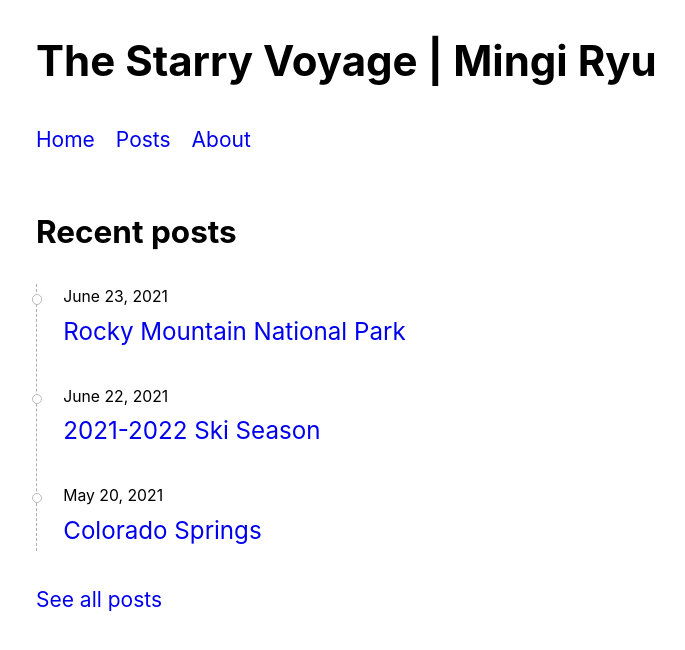
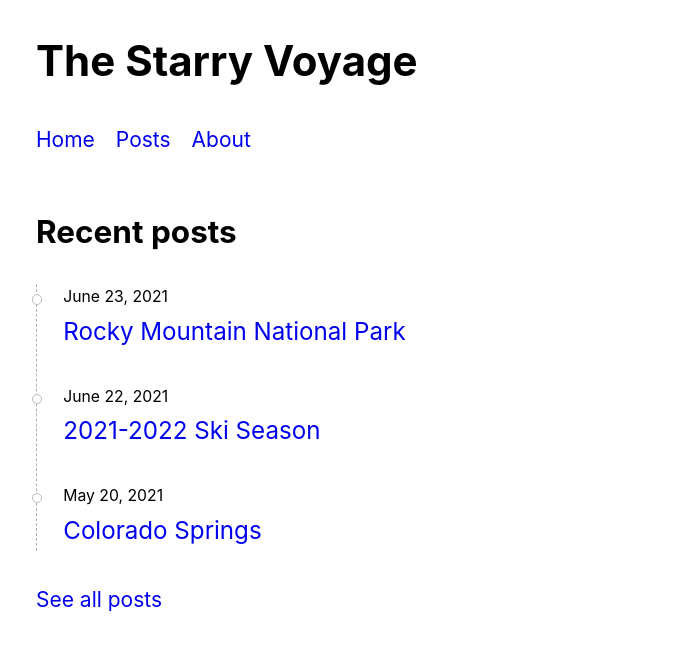
Before and after one commit to mingiryu/mingiryu.github.io, a Jekyll site: the page built from index.md, in a window 1280 px wide. Shown: the top 650 px of the page, without its empty margins (28-713 px from the left). Built offline with Jekyll 4.4.1, drawn with Linux system fonts in a browser that asks for light colours.

Commit message:
Remove name from header

```diff
--- a/_includes/header.html
+++ b/_includes/header.html
@@ -1,3 +1,3 @@
 <header>
-  <h1>The Starry Voyage | Mingi Ryu</h1>
+  <h1>The Starry Voyage</h1>
 </header>
```
